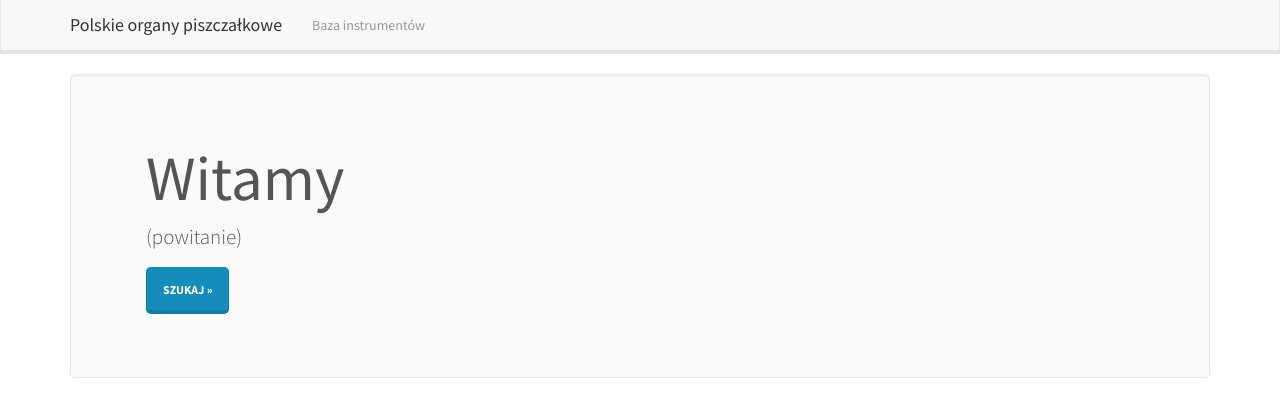
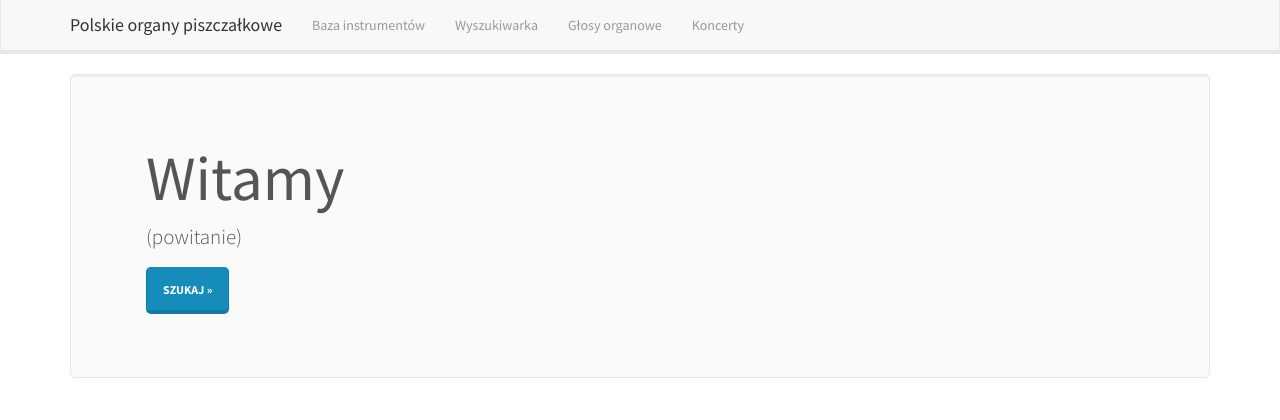
Before and after one commit to pawel-szajna/organ, a Django app: page / in a window 1280 px wide. Shown: the top 420 px of the page. Run offline with Django 3.2, Linux system fonts and the light colour scheme; some libraries are stand-ins or nearby versions.

Commit message:
navigation menu

```diff
--- a/templates/footer.html
+++ b/templates/footer.html
@@ -6,6 +6,7 @@
         </footer>
     </div>
 
+    <script src="https://ajax.googleapis.com/ajax/libs/jquery/1.12.4/jquery.min.js"></script>
     <script
     	src="https://maxcdn.bootstrapcdn.com/bootstrap/3.3.7/js/bootstrap.min.js"
     	integrity="sha384-Tc5IQib027qvyjSMfHjOMaLkfuWVxZxUPnCJA7l2mCWNIpG9mGCD8wGNIcPD7Txa"
--- a/templates/navigation.html
+++ b/templates/navigation.html
@@ -11,11 +11,14 @@
             <span class="icon-bar"></span>
             <span class="icon-bar"></span>
           </button>
-          <a class="navbar-brand" href="#">Polskie organy piszczałkowe</a>
+          <a class="navbar-brand" href="/">Polskie organy piszczałkowe</a>
         </div>
         <div id="navbar-main" class="navbar-collapse collapse">
           <ul class="nav navbar-nav">
-            <li><a href="#">Baza instrumentów</a></li>
+              <li><a href="/browse/">Baza instrumentów</a></li>
+              <li><a href="/search/">Wyszukiwarka</a></li>
+              <li><a href="/stops/">Głosy organowe</a></li>
+              <li><a href="/concerts/">Koncerty</a></li>
           </ul>
         </div><!--/.navbar-collapse -->
         </div>
```
